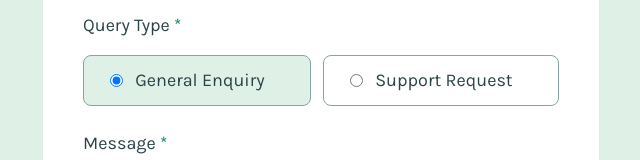
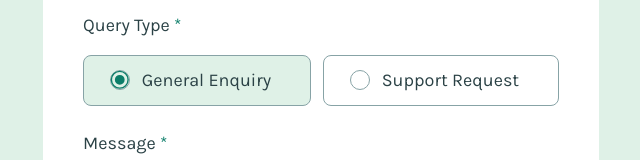
Before and after one commit to shaversj/contact-form-main, a Next.js app: page / in a window 1280 px wide. Both pictures are taken after a click on the radio button "General Enquiry". Shown: the part 339-499 px from the top of the page, without its empty margins (319-959 px from the left). Built offline with nearby package versions, Linux system fonts and the light colour scheme.

Commit message:
Add styling to radio

```diff
--- a/src/components/form/Input.tsx
+++ b/src/components/form/Input.tsx
@@ -1,6 +1,7 @@
 import { FieldErrors, UseFormRegister } from "react-hook-form";
 import { FormValues } from "@/types/types";
 import CheckboxCheckSVG from "@/components/form/CheckboxCheckSVG";
+import RadioSelectedSVG from "@/components/form/RadioSelectedSVG";
 
 type Variant = "text" | "radio" | "checkbox";
 
@@ -10,7 +11,7 @@ type Errors = FieldErrors<FormValues>;
 
 const VARIANTS: Record<Variant, string> = {
   text: "text-grey-600 rounded-lg border hover:border-green-600 focus:outline-none border-grey-500 aria-[invalid=true]:border-red w-full block px-6 py-3 mt-[.5rem]",
-  radio: "",
+  radio: "appearance-none w-[1.219rem] h-[1.219rem] rounded-full border border-grey-500 peer",
   checkbox: "rounded-sm border hover:border-green-600 border-grey-500 aria-[invalid=true]:border-red appearance-none w-[1.125rem] h-[1.125rem] relative checked:border-0 peer",
 };
 
@@ -37,6 +38,7 @@ export default function Input({ name, type, register, placeholder, value, varian
         aria-invalid={(errors as Record<string, any>)[name]?.message ? "true" : "false"}
       />
       {type === "checkbox" && <CheckboxCheckSVG className={"pointer-events-none absolute hidden h-[1.125rem] w-[1.125rem] peer-checked:block"} />}
+      {type === "radio" && <RadioSelectedSVG className={"pointer-events-none absolute hidden h-[1.219rem] w-[1.219rem] peer-checked:block"} />}
     </>
   );
 }
--- /dev/null
+++ b/src/components/form/RadioSelectedSVG.tsx
@@ -0,0 +1,10 @@
+export default function RadioSelectedSVG({ className }: { className?: string }) {
+  return (
+    <svg className={className} xmlns="http://www.w3.org/2000/svg" width="20" height="21" fill="none" viewBox="0 0 20 21">
+      <path
+        fill="#0C7D69"
+        d="M10 .75a9.75 9.75 0 1 0 9.75 9.75A9.76 9.76 0 0 0 10 .75Zm0 18a8.25 8.25 0 1 1 8.25-8.25A8.26 8.26 0 0 1 10 18.75Zm5.25-8.25a5.25 5.25 0 1 1-10.499 0 5.25 5.25 0 0 1 10.499 0Z"
+      />
+    </svg>
+  );
+}
```
